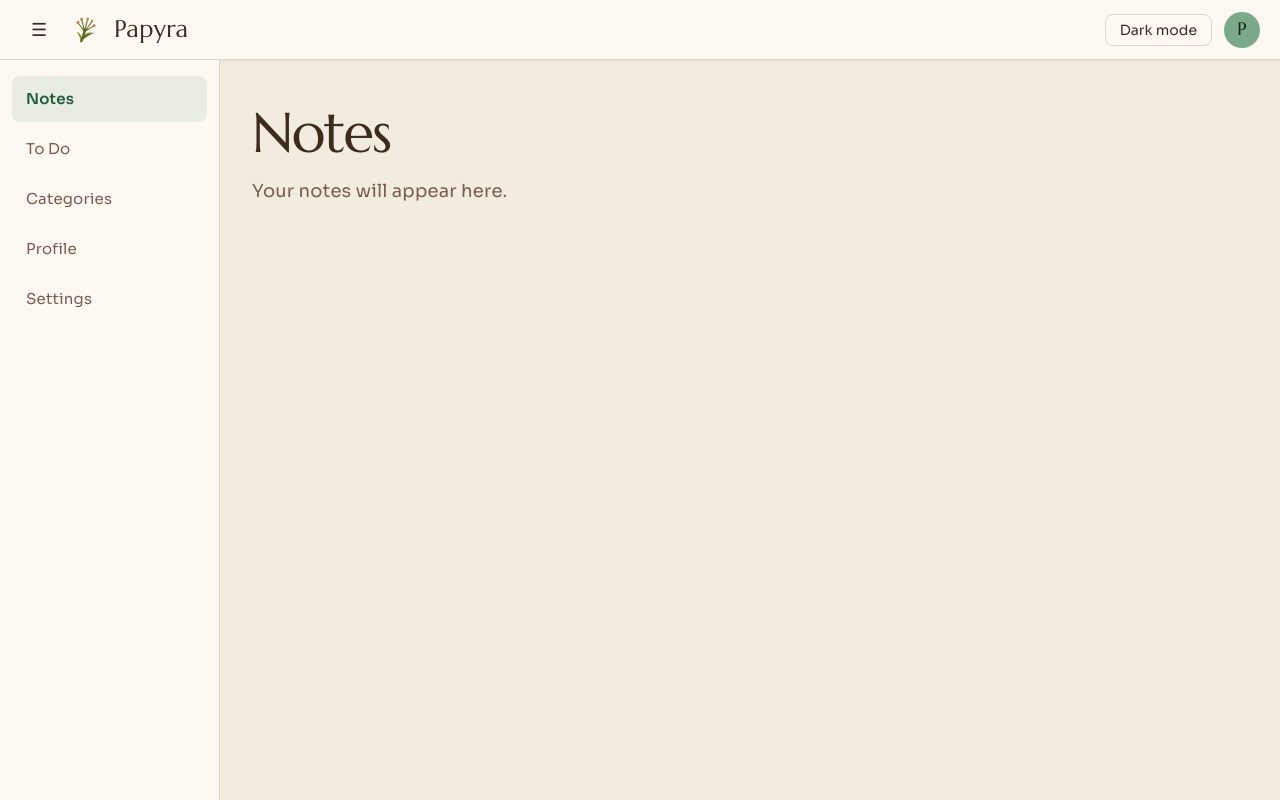
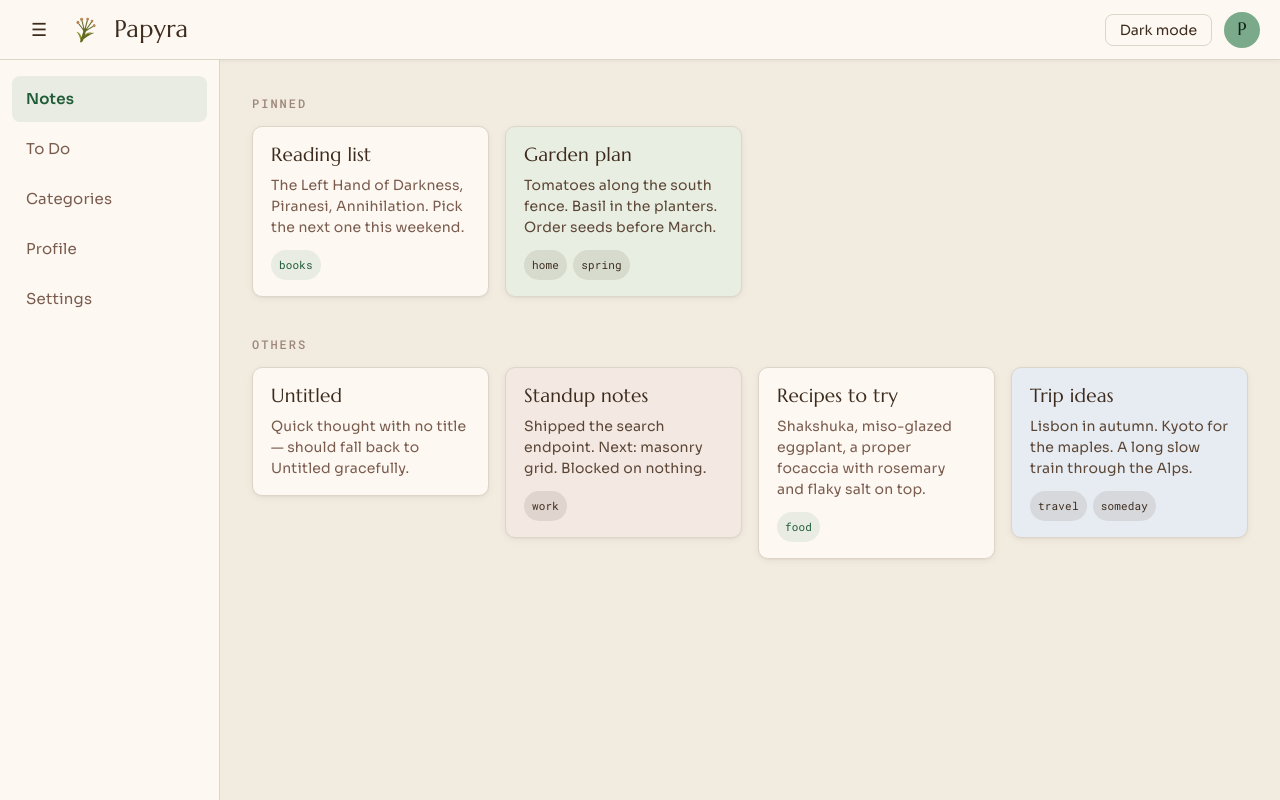
Before and after one commit to lyfie-org/papyra, a React (Vite) app in the folder papyra.web/: page / in a window 1280 px wide. Built offline with nearby package versions, Linux system fonts and the light colour scheme.

Commit message:
feat: masonry note grid + cards w/ pinned split

```diff
--- a/papyra.web/package.json
+++ b/papyra.web/package.json
@@ -12,6 +12,7 @@
   "dependencies": {
     "react": "^19.2.6",
     "react-dom": "^19.2.6",
+    "react-masonry-css": "^1.0.16",
     "react-router-dom": "^7.17.0"
   },
   "devDependencies": {
--- /dev/null
+++ b/papyra.web/src/components/NoteCard.css
@@ -0,0 +1,63 @@
+.note-card {
+  display: flex;
+  flex-direction: column;
+  gap: 8px;
+  padding: 16px 18px;
+  background: var(--surface);
+  border: 1px solid var(--border);
+  border-radius: 10px;
+  box-shadow: var(--shadow-card);
+  cursor: pointer;
+  transition: box-shadow 0.15s ease, transform 0.15s ease;
+}
+.note-card:hover {
+  box-shadow: var(--shadow-card-hover);
+  transform: translateY(-1px);
+}
+
+/* Pastel YAML colors are always light → keep dark ink for contrast in both themes. */
+.note-card--colored .note-card__title {
+  color: #3d2c1e;
+}
+.note-card--colored .note-card__snippet {
+  color: #5c4636;
+}
+.note-card--colored .note-card__tag {
+  background: rgba(61, 44, 30, 0.1);
+  color: #3d2c1e;
+}
+
+.note-card__title {
+  margin: 0;
+  font-family: var(--heading);
+  font-size: 19px;
+  line-height: 1.25;
+  color: var(--text-h);
+}
+
+.note-card__snippet {
+  margin: 0;
+  font-family: var(--sans);
+  font-size: 14px;
+  line-height: 1.5;
+  color: var(--text);
+  white-space: pre-wrap;
+  overflow-wrap: anywhere;
+}
+
+.note-card__tags {
+  display: flex;
+  flex-wrap: wrap;
+  gap: 6px;
+  margin: 4px 0 0;
+  padding: 0;
+  list-style: none;
+}
+.note-card__tag {
+  font-family: var(--mono);
+  font-size: 11px;
+  padding: 2px 8px;
+  border-radius: 999px;
+  background: var(--accent-bg);
+  color: var(--accent-text);
+}
--- /dev/null
+++ b/papyra.web/src/components/NoteCard.tsx
@@ -0,0 +1,33 @@
+import type { Note } from '../types/note';
+import './NoteCard.css';
+
+const SNIPPET_LEN = 220;
+
+function snippet(body: string): string {
+  const text = body.trim().replace(/\s+/g, ' ');
+  return text.length > SNIPPET_LEN ? `${text.slice(0, SNIPPET_LEN)}…` : text;
+}
+
+export default function NoteCard({ note }: { note: Note }) {
+  const title = note.title.trim() || 'Untitled';
+  // YAML `color` drives the card surface; fall back to the design token.
+  const style = note.color ? { background: note.color } : undefined;
+
+  const className = `note-card${note.color ? ' note-card--colored' : ''}`;
+
+  return (
+    <article className={className} style={style}>
+      <h3 className="note-card__title">{title}</h3>
+      {note.body.trim() && (
+        <p className="note-card__snippet">{snippet(note.body)}</p>
+      )}
+      {note.tags.length > 0 && (
+        <ul className="note-card__tags">
+          {note.tags.map(tag => (
+            <li key={tag} className="note-card__tag">{tag}</li>
+          ))}
+        </ul>
+      )}
+    </article>
+  );
+}
--- /dev/null
+++ b/papyra.web/src/components/NoteGrid.css
@@ -0,0 +1,33 @@
+.note-grid-wrap {
+  width: 100%;
+}
+
+.note-grid__heading {
+  margin: 8px 0 16px;
+  font-family: var(--mono);
+  font-size: 12px;
+  font-weight: 500;
+  letter-spacing: 2px;
+  color: var(--text);
+  opacity: 0.7;
+}
+
+/* react-masonry-css: flex row of columns. */
+.note-grid {
+  display: flex;
+  width: auto;
+  margin-left: -16px; /* offset column padding-left */
+  margin-bottom: 24px;
+}
+.note-grid__col {
+  padding-left: 16px;
+  background-clip: padding-box;
+}
+.note-grid__col > .note-card {
+  margin-bottom: 16px;
+}
+
+.note-grid__empty {
+  font-family: var(--sans);
+  color: var(--text);
+}
--- /dev/null
+++ b/papyra.web/src/components/NoteGrid.tsx
@@ -0,0 +1,53 @@
+import Masonry from 'react-masonry-css';
+import type { Note } from '../types/note';
+import NoteCard from './NoteCard';
+import './NoteGrid.css';
+
+// Responsive column counts keyed by max viewport width (px). ~250px min col.
+const BREAKPOINTS = {
+  default: 5,
+  1400: 4,
+  1100: 3,
+  700: 2,
+  500: 1,
+};
+
+function MasonrySection({ notes }: { notes: Note[] }) {
+  return (
+    <Masonry
+      breakpointCols={BREAKPOINTS}
+      className="note-grid"
+      columnClassName="note-grid__col"
+    >
+      {notes.map(note => (
+        <NoteCard key={note.id} note={note} />
+      ))}
+    </Masonry>
+  );
+}
+
+export default function NoteGrid({ notes }: { notes: Note[] }) {
+  const pinned = notes.filter(n => n.pinned);
+  const standard = notes.filter(n => !n.pinned);
+
+  if (notes.length === 0) {
+    return <p className="note-grid__empty">No notes yet.</p>;
+  }
+
+  return (
+    <div className="note-grid-wrap">
+      {pinned.length > 0 && (
+        <>
+          <h2 className="note-grid__heading">PINNED</h2>
+          <MasonrySection notes={pinned} />
+        </>
+      )}
+      {standard.length > 0 && (
+        <>
+          {pinned.length > 0 && <h2 className="note-grid__heading">OTHERS</h2>}
+          <MasonrySection notes={standard} />
+        </>
+      )}
+    </div>
+  );
+}
--- a/papyra.web/src/pages/NotesPage.tsx
+++ b/papyra.web/src/pages/NotesPage.tsx
@@ -1,8 +1,26 @@
+import NoteGrid from '../components/NoteGrid';
+import type { Note } from '../types/note';
+
+// Placeholder data until TanStack Query wiring lands in Sprint 4.3.
+const SAMPLE_NOTES: Note[] = [
+  { id: '1', title: 'Reading list', tags: ['books'], color: null, pinned: true,
+    body: 'The Left Hand of Darkness, Piranesi, Annihilation. Pick the next one this weekend.' },
+  { id: '2', title: 'Garden plan', tags: ['home', 'spring'], color: '#e8efe2', pinned: true,
+    body: 'Tomatoes along the south fence. Basil in the planters. Order seeds before March.' },
+  { id: '3', title: '', tags: [], color: null, pinned: false,
+    body: 'Quick thought with no title — should fall back to Untitled gracefully.' },
+  { id: '4', title: 'Standup notes', tags: ['work'], color: '#f3e8e2', pinned: false,
+    body: 'Shipped the search endpoint. Next: masonry grid. Blocked on nothing.' },
+  { id: '5', title: 'Recipes to try', tags: ['food'], color: null, pinned: false,
+    body: 'Shakshuka, miso-glazed eggplant, a proper focaccia with rosemary and flaky salt on top.' },
+  { id: '6', title: 'Trip ideas', tags: ['travel', 'someday'], color: '#e7ecf2', pinned: false,
+    body: 'Lisbon in autumn. Kyoto for the maples. A long slow train through the Alps.' },
+];
+
 export default function NotesPage() {
   return (
     <section>
-      <h1>Notes</h1>
-      <p>Your notes will appear here.</p>
+      <NoteGrid notes={SAMPLE_NOTES} />
     </section>
   );
 }
--- /dev/null
+++ b/papyra.web/src/types/note.ts
@@ -0,0 +1,10 @@
+// Note metadata as broadcast by the API (YAML frontmatter + body).
+// Filesystem `.md` is the source of truth; this mirrors its shape.
+export interface Note {
+  id: string;
+  title: string;
+  tags: string[];
+  color: string | null;
+  pinned: boolean;
+  body: string;
+}
```
Also changed, not shown: 1 other file (tests, documents, lock files or other folders).
